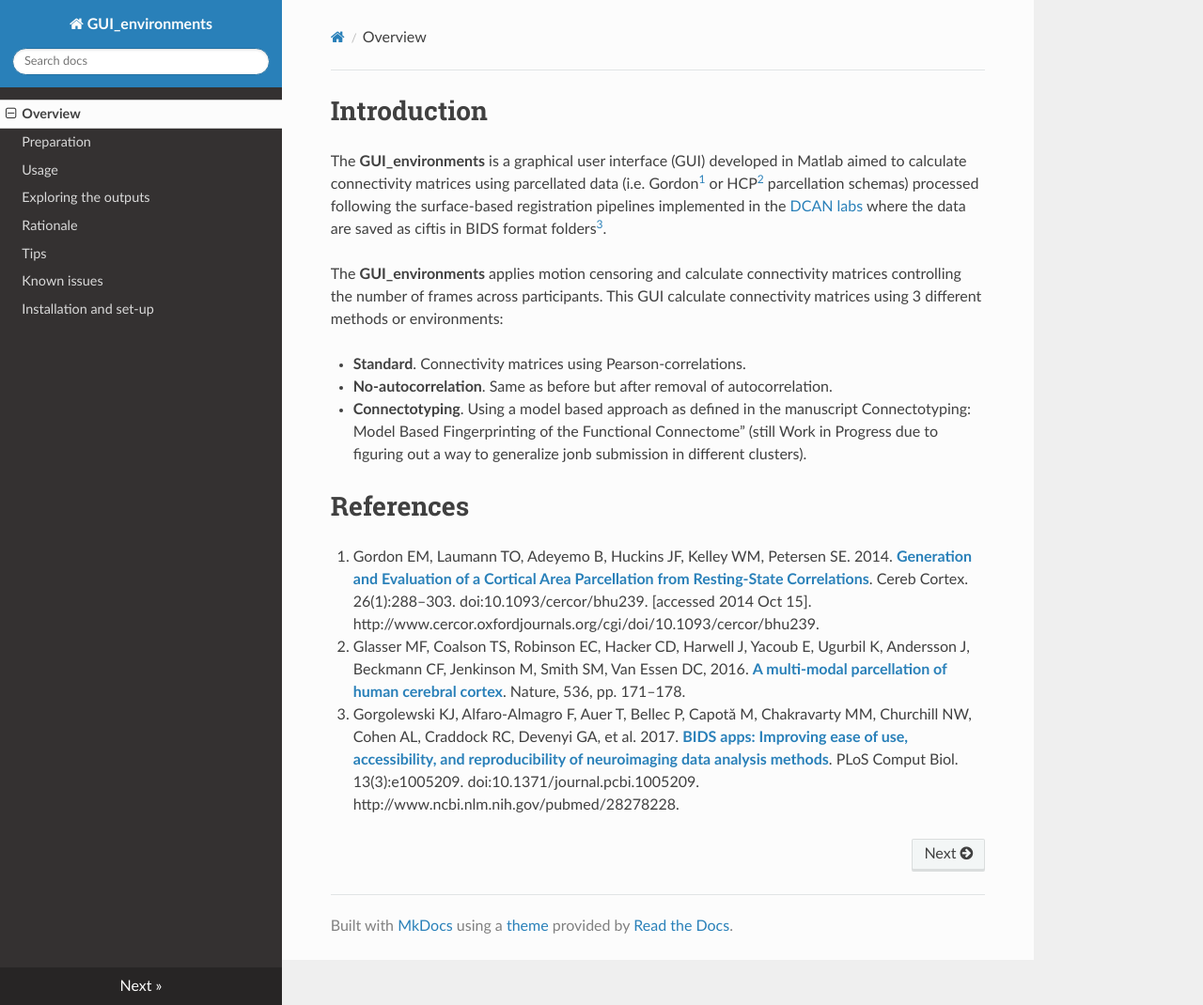
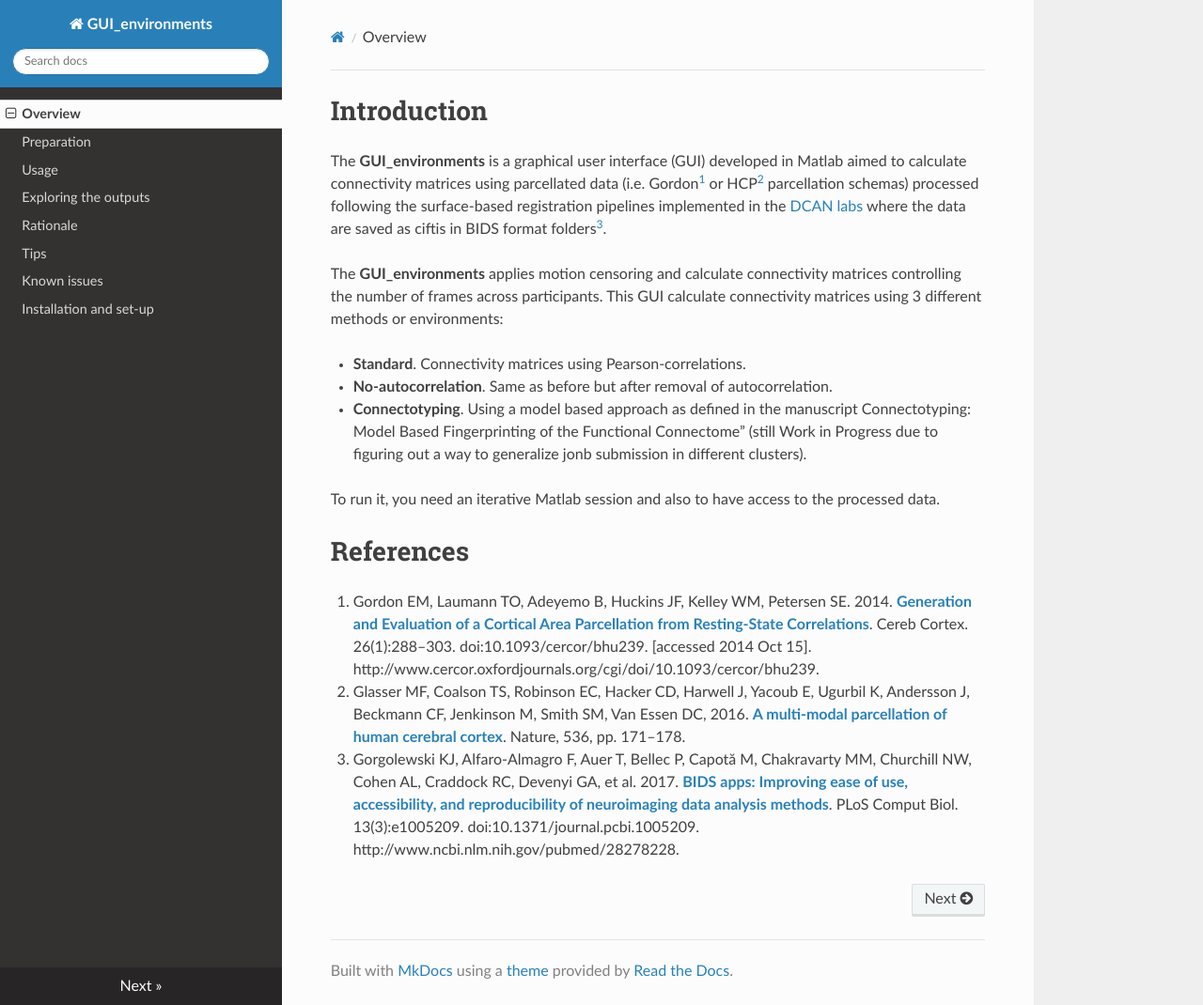
Before and after one commit to omiranda/GUI_environments_documentation, an MkDocs documentation site: the page built from docs/GUI_environments.md, in a window 1280 px wide and 1070 px high. Shown: the whole window at 94% size. Built offline with MkDocs 1.6.1, drawn with Linux system fonts in a browser that asks for light colours; nearby versions of some CDN libraries; old or Windows-style settings are respelled for this version of MkDocs.

Commit message:
Update GUI_environments.md

```diff
--- a/docs/GUI_environments.md
+++ b/docs/GUI_environments.md
@@ -10,6 +10,8 @@ The **GUI_environments** applies motion censoring and calculate connectivity mat
 - **Connectotyping**. Using a model based approach as defined in the manuscript Connectotyping: Model Based Fingerprinting of the Functional Connectome”  (still Work in Progress due to figuring out a way to generalize jonb submission in different clusters).
 
 
+To run it, you need an iterative Matlab session and also to have access to the processed data.
+
 # References
 
 1. Gordon EM, Laumann TO, Adeyemo B, Huckins JF, Kelley WM, Petersen SE. 2014. [**Generation and Evaluation of a Cortical Area Parcellation from Resting-State Correlations**](https://pubmed.ncbi.nlm.nih.gov/25316338/). Cereb Cortex. 26(1):288–303. doi:10.1093/cercor/bhu239. [accessed 2014 Oct 15]. http://www.cercor.oxfordjournals.org/cgi/doi/10.1093/cercor/bhu239.
```
